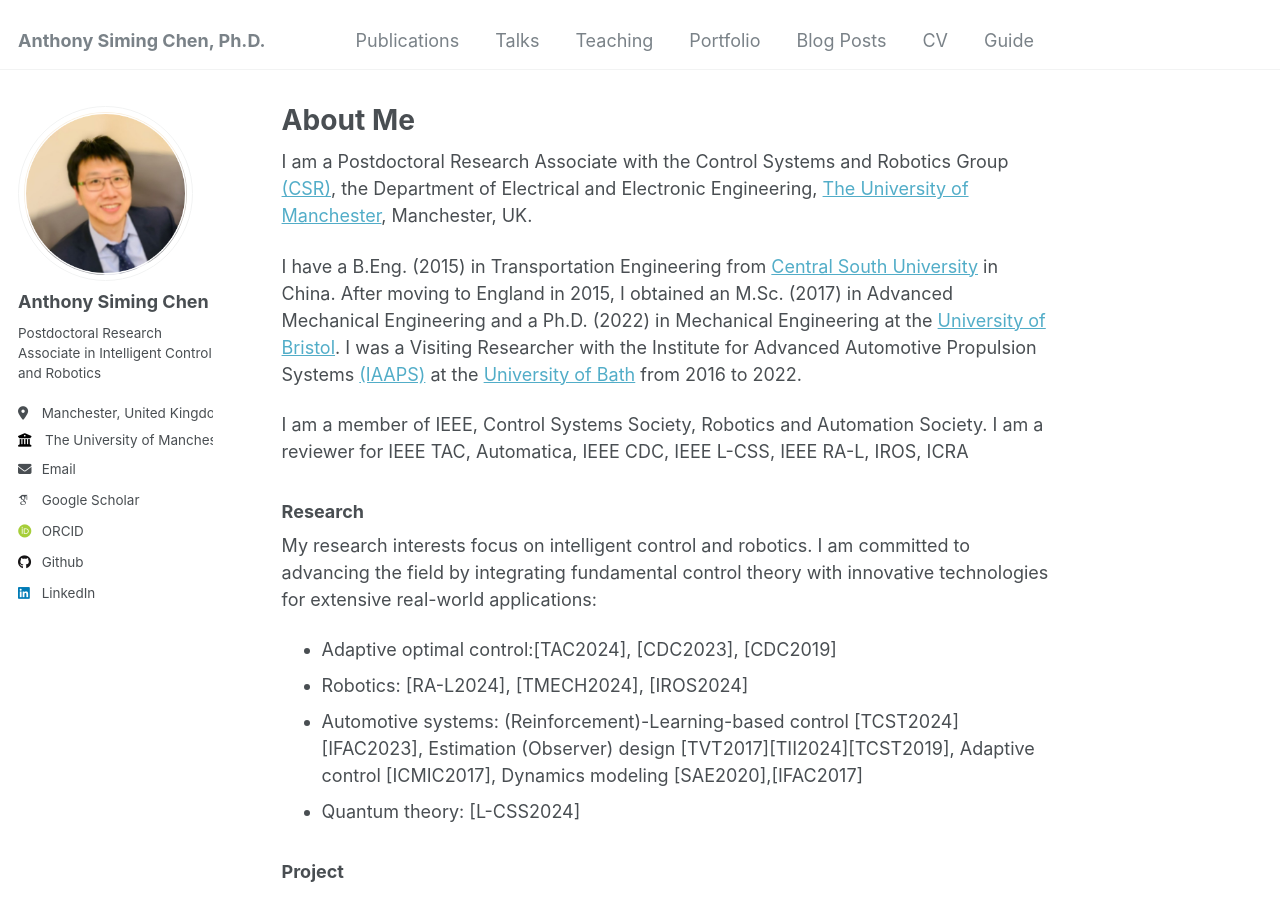
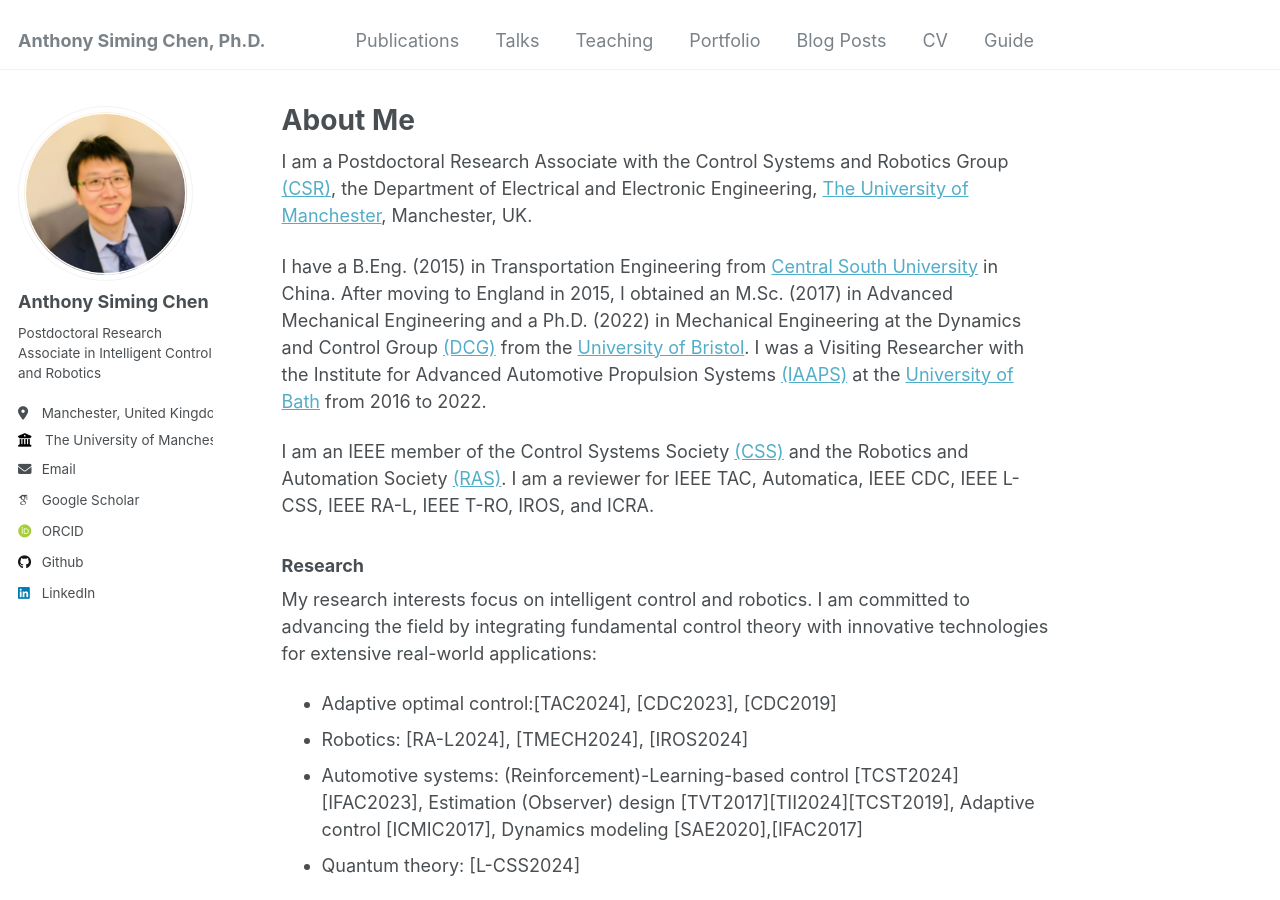
Before and after one commit to Anthony-S-Chen/Anthony-S-Chen.github.io, a Jekyll site: the page built from _pages/about.md, in a window 1280 px wide and 900 px high. Built offline with Jekyll 4.4.1, drawn with Linux system fonts in a browser that asks for light colours; some web fonts are replaced.

Commit message:
Update about.md

```diff
--- a/_pages/about.md
+++ b/_pages/about.md
@@ -9,9 +9,9 @@ redirect_from:
 
 I am a Postdoctoral Research Associate with the Control Systems and Robotics Group [(CSR)](https://uom-csrgroup.uk/), the Department of Electrical and Electronic Engineering, [The University of Manchester](https://www.manchester.ac.uk), Manchester, UK.
 
-I have a B.Eng. (2015) in Transportation Engineering from [Central South University](https://www.csu.edu.cn/) in China. After moving to England in 2015, I obtained an M.Sc. (2017) in Advanced Mechanical Engineering and a Ph.D. (2022) in Mechanical Engineering at the [University of Bristol](https://www.bristol.ac.uk/). I was a Visiting Researcher with the Institute for Advanced Automotive Propulsion Systems [(IAAPS)](https://iaaps.co.uk/) at the [University of Bath](https://www.bath.ac.uk/) from 2016 to 2022.
+I have a B.Eng. (2015) in Transportation Engineering from [Central South University](https://www.csu.edu.cn/) in China. After moving to England in 2015, I obtained an M.Sc. (2017) in Advanced Mechanical Engineering and a Ph.D. (2022) in Mechanical Engineering at the Dynamics and Control Group [(DCG)](https://www.bristol.ac.uk/engineering/research/dynamicscontrol/) from the [University of Bristol](https://www.bristol.ac.uk/). I was a Visiting Researcher with the Institute for Advanced Automotive Propulsion Systems [(IAAPS)](https://iaaps.co.uk/) at the [University of Bath](https://www.bath.ac.uk/) from 2016 to 2022.
 
-I am a member of IEEE, Control Systems Society, Robotics and Automation Society. I am a reviewer for IEEE TAC, Automatica, IEEE CDC, IEEE L-CSS, IEEE RA-L, IROS, ICRA
+I am an IEEE member of the Control Systems Society [(CSS)](https://www.ieeecss.org/) and the Robotics and Automation Society [(RAS)](https://www.ieee-ras.org/). I am a reviewer for IEEE TAC, Automatica, IEEE CDC, IEEE L-CSS, IEEE RA-L, IEEE T-RO, IROS, and ICRA.
 
 ### Research
 
```
